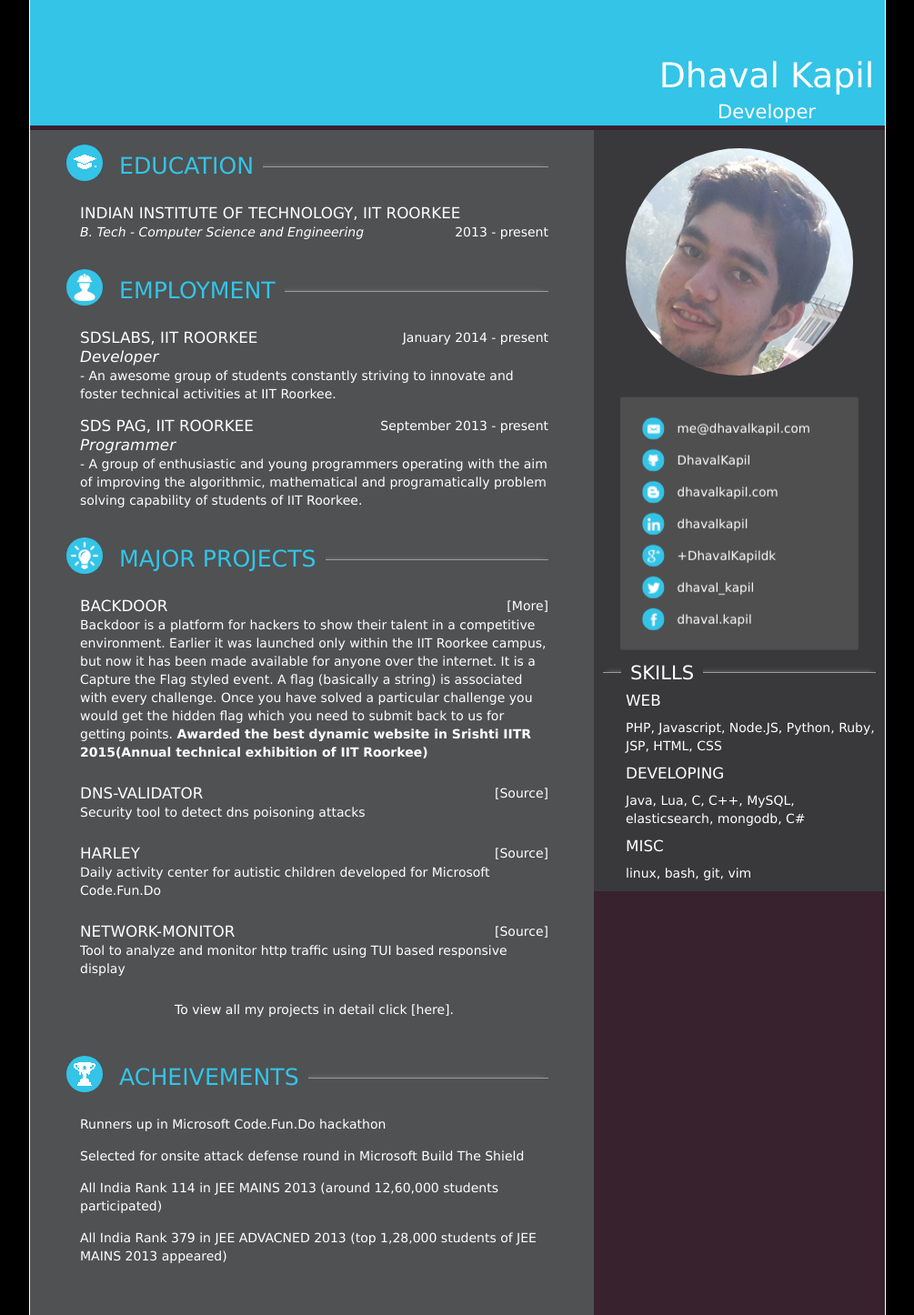
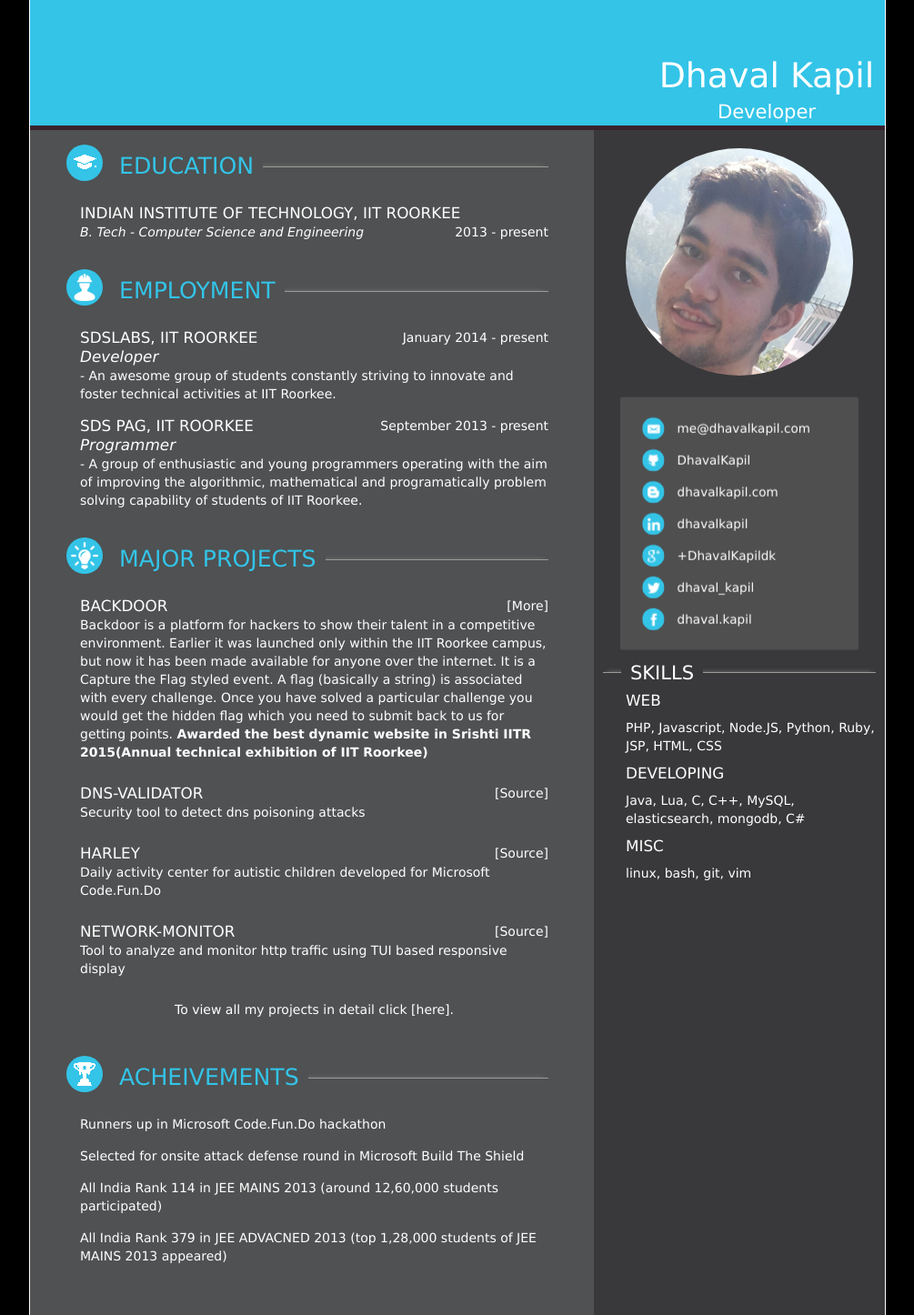
Before and after one commit to DhavalKapil/resume, a Jekyll site: the page built from index.html, in a window 1280 px wide. Shown: the whole page at 91% size, without its empty margins (137-1142 px from the left). Built offline with Jekyll 4.4.1, drawn with Linux system fonts in a browser that asks for light colours; nearby versions of some CDN libraries.

Commit message:
Fixed issue of full height column

```diff
--- a/assets/css/style.css
+++ b/assets/css/style.css
@@ -9,7 +9,7 @@ body {
 }
 
 .container {
-  background-color: #38222e;
+  background-color: #39393b;
   border-left: 1px solid white;
   border-right: 1px solid white;
 }
@@ -38,7 +38,7 @@ body {
   background-color: #33c4e8;
   width: 100%;
   margin-left: 0px;
-  margin-bottom: 5px;
+  margin-bottom: 0px;
 }
 
 #about {
@@ -68,6 +68,12 @@ body {
   font-size: 1.5em;
 }
 
+#main-content {
+  border-top: 5px solid #38222e;
+  margin-top: 0px;
+  margin-left: 0px;
+}
+
 #main-content a {
   text-decoration: none;
   color: white;
@@ -80,6 +86,7 @@ body {
 
 #details {
   background-color: #4f5152;
+  margin-left: 0px;
 }
 
 #details .section {
@@ -154,7 +161,6 @@ body {
 }
 
 #sidebar {
-  background-color: #39393b;
   margin-left: 0px;
   padding-left: 10px;
   padding-right: 10px;
```
